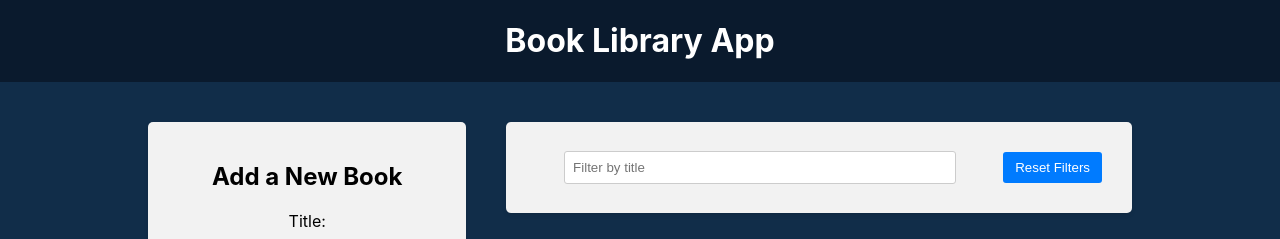
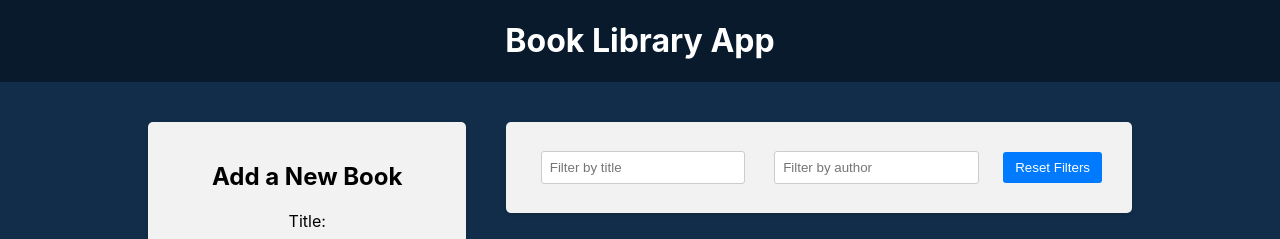
Before and after one commit to gkirber/book-library-app, a React (Create React App) app in the folder frontend/: page / in a window 1280 px wide. Shown: the top 239 px of the page. Built offline with nearby package versions, Linux system fonts and the light colour scheme.

Commit message:
Filter by author

```diff
--- a/frontend/src/components/BookList/BookList.js
+++ b/frontend/src/components/BookList/BookList.js
@@ -1,12 +1,16 @@
 import { BsBookmarkStar, BsBookmarkStarFill } from 'react-icons/bs'
 import { useDispatch, useSelector } from 'react-redux'
 import { deleteBook, toggleFavorite } from '../../redux/books/actionCreators'
-import { selectTitleFilter } from '../../redux/slices/filterSlice'
+import {
+	selectAuthorFilter,
+	selectTitleFilter,
+} from '../../redux/slices/filterSlice'
 import './BookList.css'
 
 const BookList = () => {
 	const books = useSelector(state => state.books)
 	const titleFilter = useSelector(selectTitleFilter)
+	const authorFilter = useSelector(selectAuthorFilter)
 	const dispatch = useDispatch()
 
 	const handleDeleteBook = id => {
@@ -21,7 +25,10 @@ const BookList = () => {
 		const matchesTitle = book.title
 			.toLowerCase()
 			.includes(titleFilter.toLowerCase())
-		return matchesTitle
+		const matchesAuthor = book.author
+			.toLowerCase()
+			.includes(authorFilter.toLowerCase())
+		return matchesTitle && matchesAuthor
 	})
 
 	return (
--- a/frontend/src/components/Filter/Filter.js
+++ b/frontend/src/components/Filter/Filter.js
@@ -1,7 +1,9 @@
 import { useDispatch, useSelector } from 'react-redux'
 import {
 	resetFilters,
+	selectAuthorFilter,
 	selectTitleFilter,
+	setAuthorFilter,
 	setTitleFilter,
 } from '../../redux/slices/filterSlice'
 import './Filter.css'
@@ -9,9 +11,14 @@ import './Filter.css'
 const Filter = () => {
 	const dispatch = useDispatch()
 	const titleFilter = useSelector(selectTitleFilter)
+	const authorFilter = useSelector(selectAuthorFilter)
 
 	const handleTitleFilterChange = e => {
 		dispatch(setTitleFilter(e.target.value))
+	}
+
+	const handleAuthorFilterChange = e => {
+		dispatch(setAuthorFilter(e.target.value))
 	}
 
 	const handleResetFilters = () => {
@@ -29,7 +36,17 @@ const Filter = () => {
 						onChange={handleTitleFilterChange}
 					/>
 				</div>
-				<button type='button' onClick={handleResetFilters}>Reset Filters</button>
+				<div className='filter-group'>
+					<input
+						type='text'
+						value={authorFilter}
+						placeholder='Filter by author'
+						onChange={handleAuthorFilterChange}
+					/>
+				</div>
+				<button type='button' onClick={handleResetFilters}>
+					Reset Filters
+				</button>
 			</div>
 		</div>
 	)
--- a/frontend/src/redux/slices/filterSlice.js
+++ b/frontend/src/redux/slices/filterSlice.js
@@ -2,6 +2,7 @@ import { createSlice } from '@reduxjs/toolkit'
 
 const initialState = {
 	title: '',
+	author: '',
 }
 
 const filterSlice = createSlice({
@@ -15,14 +16,19 @@ const filterSlice = createSlice({
 			// You can also return a new state as usualy
 			// return {...state, title: action.payload}
 		},
-		resetFilters: (state) => {
+		setAuthorFilter: (state, action) => {
+			state.author = action.payload
+		},
+		resetFilters: state => {
 			return initialState
-		}
+		},
 	},
 })
 
-export const { setTitleFilter, resetFilters } = filterSlice.actions
+export const { setTitleFilter, setAuthorFilter, resetFilters } =
+	filterSlice.actions
 
 export const selectTitleFilter = state => state.filter.title
+export const selectAuthorFilter = state => state.filter.author
 
 export default filterSlice.reducer
```
